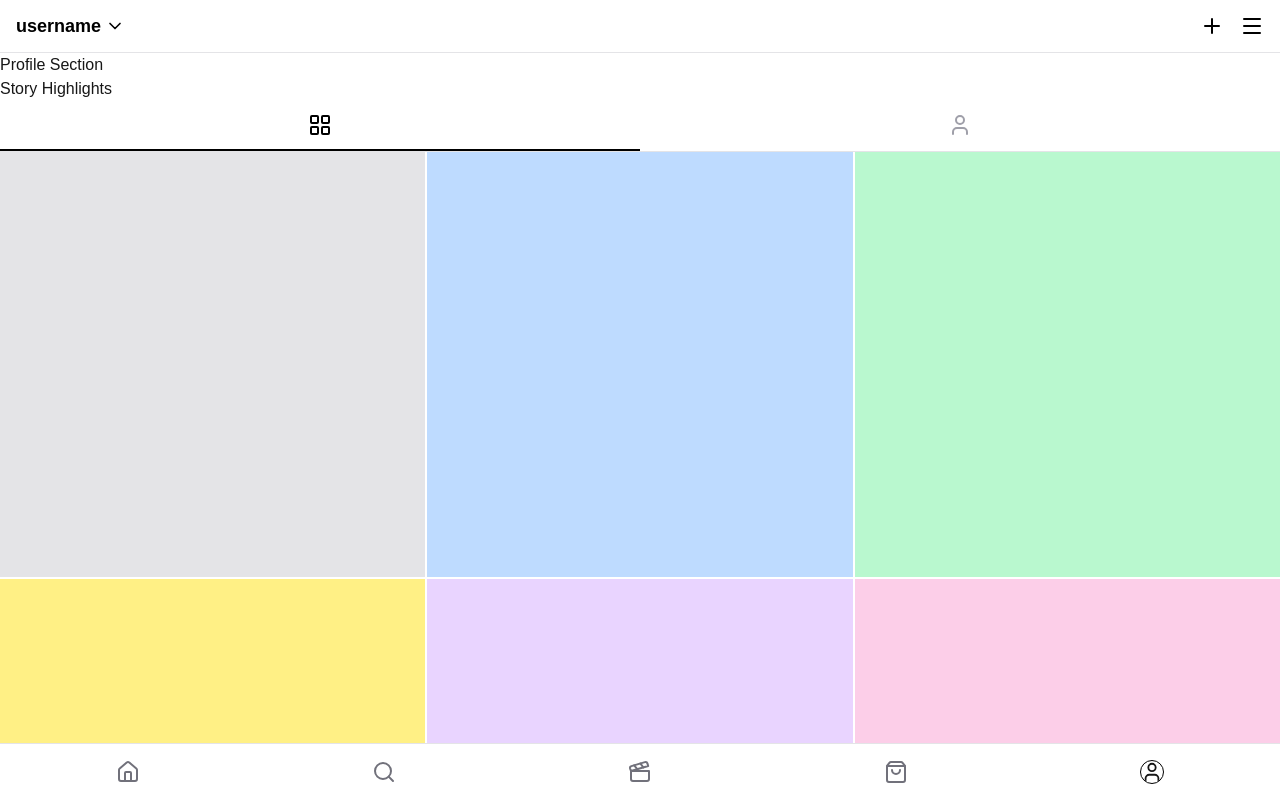
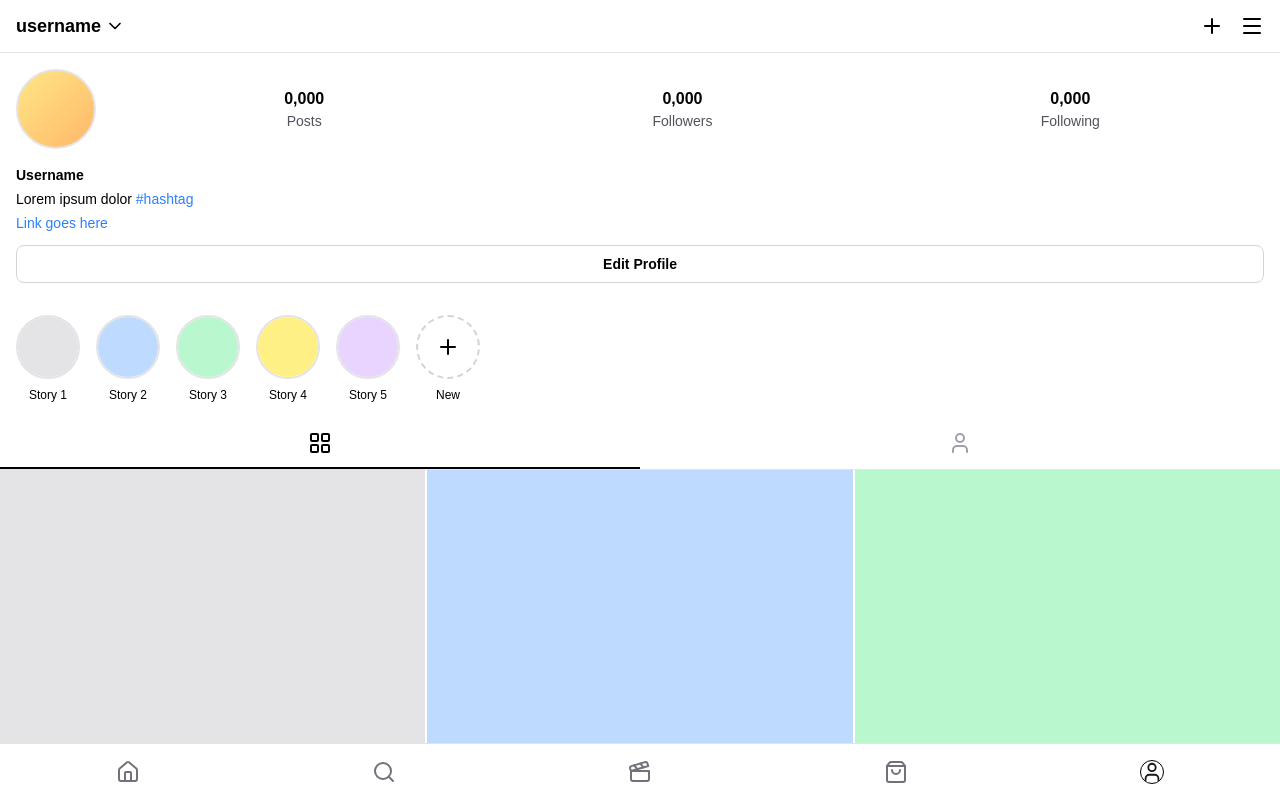
Before and after one commit to nummunoil/my-app-ig, a Next.js app: page /profile in a window 1280 px wide. Shown: the top 798 px of the page. Built offline with nearby package versions, Linux system fonts and the light colour scheme.

Commit message:
profile story

```diff
--- /dev/null
+++ b/app/components/ProfileSection.tsx
@@ -0,0 +1,63 @@
+import type { ReactNode } from "react";
+
+type ProfileSectionProps = {
+  displayName?: string;
+  postsCount?: string;
+  followersCount?: string;
+  followingCount?: string;
+  bio?: ReactNode;
+  link?: { href?: string; label?: string };
+};
+
+const ProfileSection = ({
+  displayName = "Username",
+  postsCount = "0,000",
+  followersCount = "0,000",
+  followingCount = "0,000",
+  bio = (
+    <>
+      Lorem ipsum dolor <span className="text-blue-500">#hashtag</span>
+    </>
+  ),
+  link = { href: "https://nummunoil.github.io", label: "Link goes here" },
+}: ProfileSectionProps) => {
+  return (
+    <section className="px-4 py-4">
+      <div className="flex gap-6">
+        <div className="shrink-0">
+          <div className="h-20 w-20 overflow-hidden rounded-full border-2 border-zinc-200 bg-linear-to-br from-amber-200 to-orange-300" />
+        </div>
+        <div className="flex flex-1 items-center justify-around text-center">
+          {[
+            { value: postsCount, label: "Posts" },
+            { value: followersCount, label: "Followers" },
+            { value: followingCount, label: "Following" },
+          ].map(({ value, label }) => (
+            <div key={label}>
+              <div className="text-base font-semibold text-black">{value}</div>
+              <div className="text-sm text-zinc-600">{label}</div>
+            </div>
+          ))}
+        </div>
+      </div>
+      <div className="mt-4">
+        <p className="text-sm font-semibold text-black">{displayName}</p>
+        <p className="mt-1 text-sm text-black">{bio}</p>
+        <a
+          href={link.href}
+          className="mt-1 block text-sm font-medium text-blue-500"
+        >
+          {link.label}
+        </a>
+        <button
+          type="button"
+          className="mt-3 w-full rounded-lg border border-zinc-300 py-2 text-sm font-semibold text-black"
+        >
+          Edit Profile
+        </button>
+      </div>
+    </section>
+  );
+};
+
+export default ProfileSection;
--- /dev/null
+++ b/app/components/ProfileStoryHighlights.tsx
@@ -0,0 +1,49 @@
+import { PlusIcon } from "lucide-react";
+
+export type Highlight = {
+  id: number;
+  label: string;
+  image: string;
+};
+
+type StoryHighlightsProps = {
+  highlights?: Highlight[];
+};
+
+const itemClassName = "flex shrink-0 flex-col items-center gap-2";
+const labelClassName = "max-w-[72px] truncate text-xs text-black";
+
+const ProfileStoryHighlights = ({
+  highlights = [
+    { id: 1, label: "Story 1", image: "bg-zinc-200" },
+    { id: 2, label: "Story 2", image: "bg-blue-200" },
+    { id: 3, label: "Story 3", image: "bg-green-200" },
+    { id: 4, label: "Story 4", image: "bg-yellow-200" },
+    { id: 5, label: "Story 5", image: "bg-purple-200" },
+  ],
+}: StoryHighlightsProps) => {
+  return (
+    <section className="py-4 overflow-x-auto px-4 scrollbar-hide">
+      <div className="flex gap-4">
+        {highlights.map((h) => (
+          <div key={h.id} className={itemClassName}>
+            <div
+              className={`flex h-16 w-16 items-center justify-center rounded-full border-2 border-zinc-200`}
+            >
+              <div className={`h-full w-full rounded-full ${h.image}`} />
+            </div>
+            <span className={labelClassName}>{h.label}</span>
+          </div>
+        ))}
+        <div className={itemClassName}>
+          <div className="flex h-16 w-16 items-center justify-center rounded-full border-2 border-dashed border-zinc-300">
+            <PlusIcon className="h-6 w-6 text-black" />
+          </div>
+          <span className={labelClassName}>New</span>
+        </div>
+      </div>
+    </section>
+  );
+};
+
+export default ProfileStoryHighlights;
--- a/app/profile/page.tsx
+++ b/app/profile/page.tsx
@@ -1,14 +1,16 @@
 "use client";
 
 import ProfileHeader from "../components/ProfileHeader";
+import ProfileSection from "../components/ProfileSection";
+import ProfileStoryHighlights from "../components/ProfileStoryHighlights";
 import ProfileTabBar from "../components/ProfileTabBar";
 
 export default function ProfilePage() {
   return (
     <div>
       <ProfileHeader />
-      <div>Profile Section</div>
-      <div>Story Highlights</div>
+      <ProfileSection />
+      <ProfileStoryHighlights />
       <ProfileTabBar />
     </div>
   );
```
